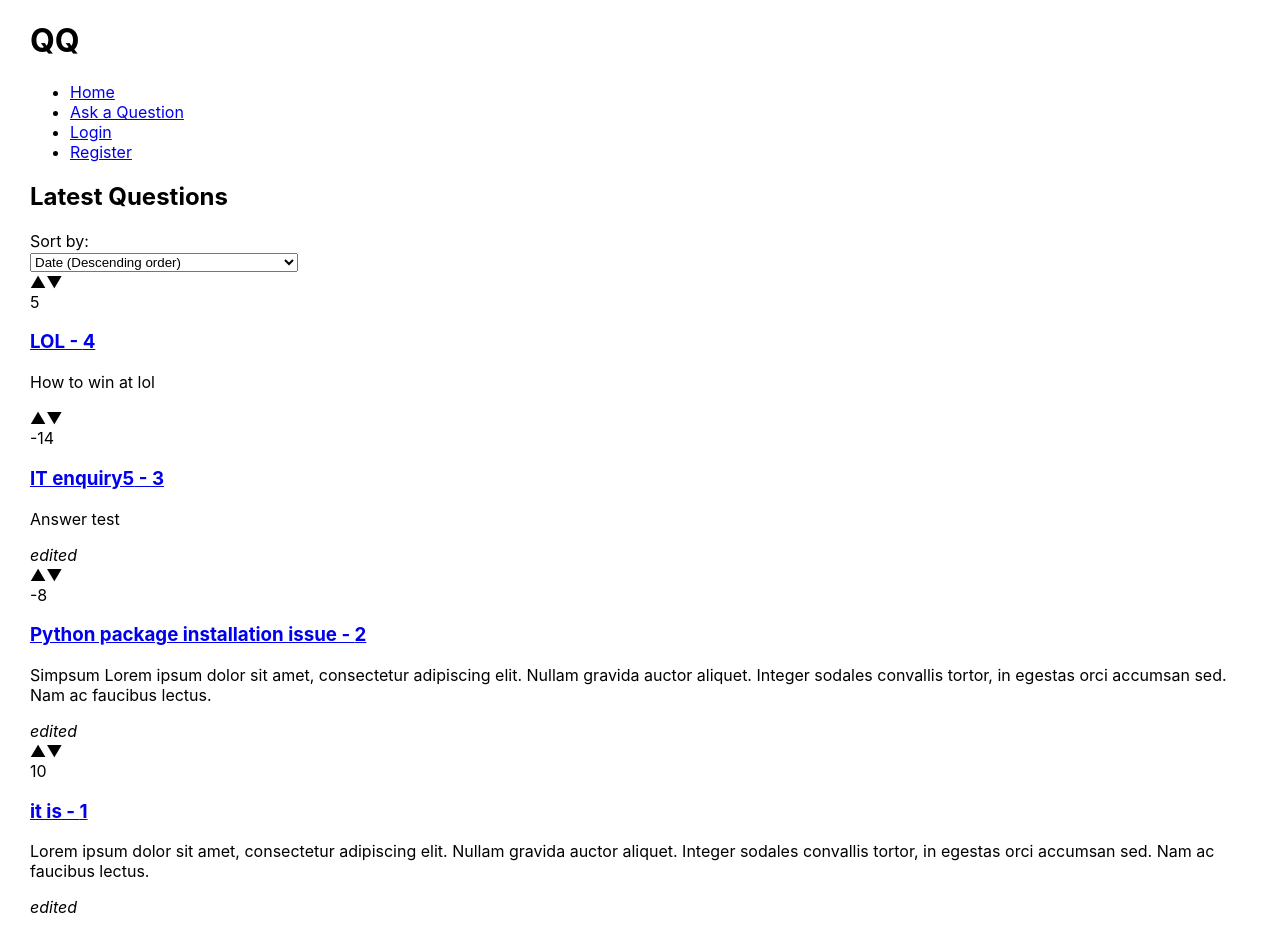
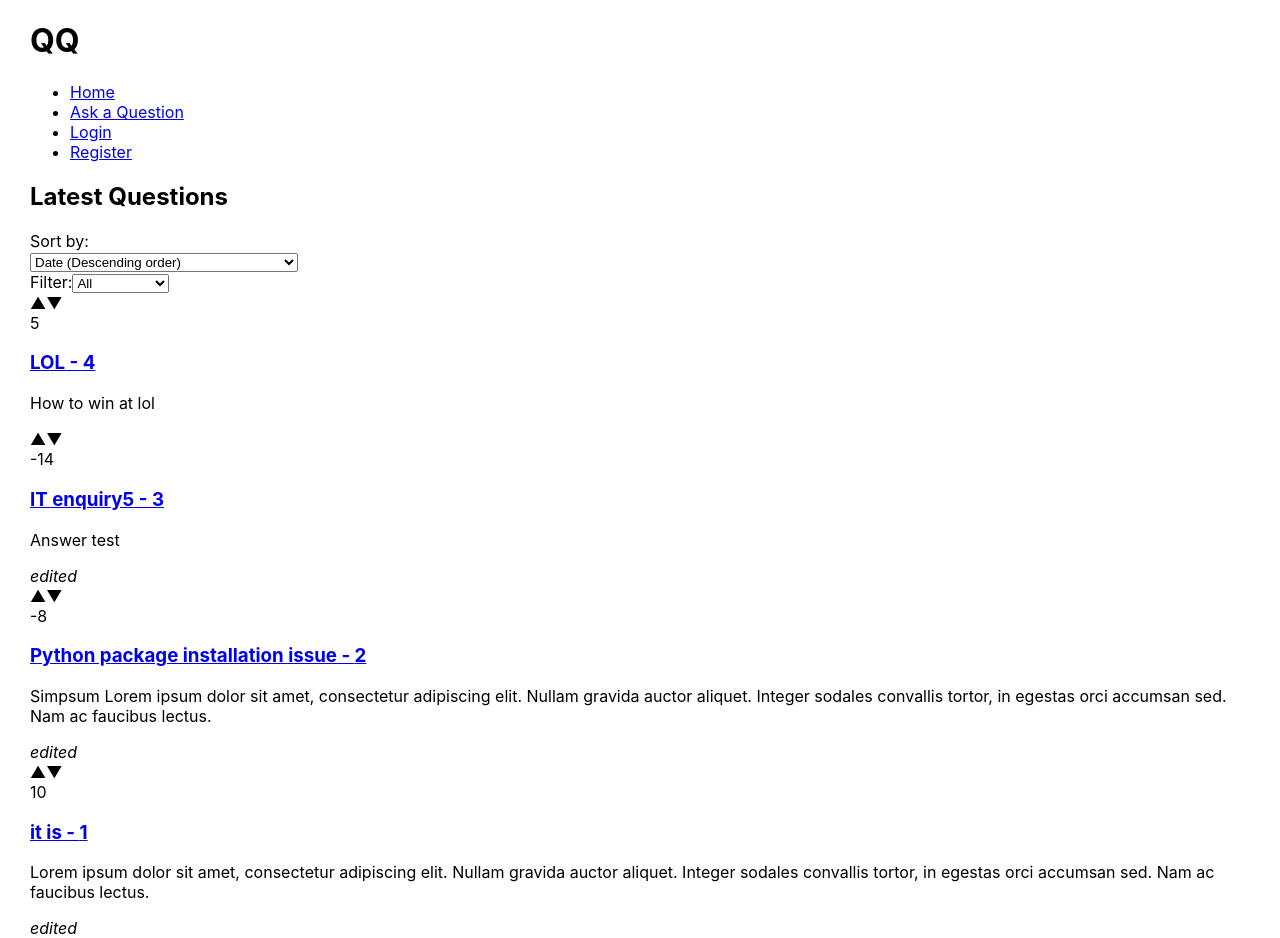
Before and after one commit to EvaldasZak/64-paskaita---Galutinis-atsiskaitymas, a React (Create React App) app: page / in a window 1280 px wide. Before the commit the page ends 917 px from the top, so only its background shows below. Built offline with nearby package versions, Linux system fonts and the light colour scheme; data requests are answered from the project's data file.

Commit message:
Added filter for answered and unanswered questions

```diff
--- a/src/components/pages/Home.jsx
+++ b/src/components/pages/Home.jsx
@@ -11,6 +11,7 @@ import EditedTag from "../atoms/EditedTag";
 const Home = () => {
   const { state } = useContext(QuestionsContext);
   const [sortOrder, setSortOrder] = useState("date-desc");
+  const [filterOption, setFilterOption] = useState("all");
 
   // Sort the questions based on ID
   const sortedQuestions = [...state.questions].sort((a, b) => {
@@ -31,13 +32,37 @@ const Home = () => {
     }
   });
 
+  // Filter questions based on the selected option
+  const filteredQuestions = sortedQuestions.filter((question) => {
+    if (filterOption === "all") {
+      return true; // Show all questions
+    } else if (filterOption === "answered") {
+      return state.answers.some((answer) => answer.questionId === question.id);
+    } else if (filterOption === "unanswered") {
+      return !state.answers.some((answer) => answer.questionId === question.id);
+    }
+    return true;
+  });
+
   return (
     <>
       <main>
         <section>
           <h2>Latest Questions</h2>
           <Sort setSortOrder={setSortOrder} />
-          {sortedQuestions.map((question) => (
+          <div>
+            <label htmlFor="filter-select">Filter:</label>
+            <select
+              id="filter-select"
+              value={filterOption}
+              onChange={(e) => setFilterOption(e.target.value)}
+            >
+              <option value="all">All</option>
+              <option value="answered">Answered</option>
+              <option value="unanswered">Unanswered</option>
+            </select>
+          </div>
+          {filteredQuestions.map((question) => (
             <div key={question.id}>
               <Vote
                 type="question"
```
